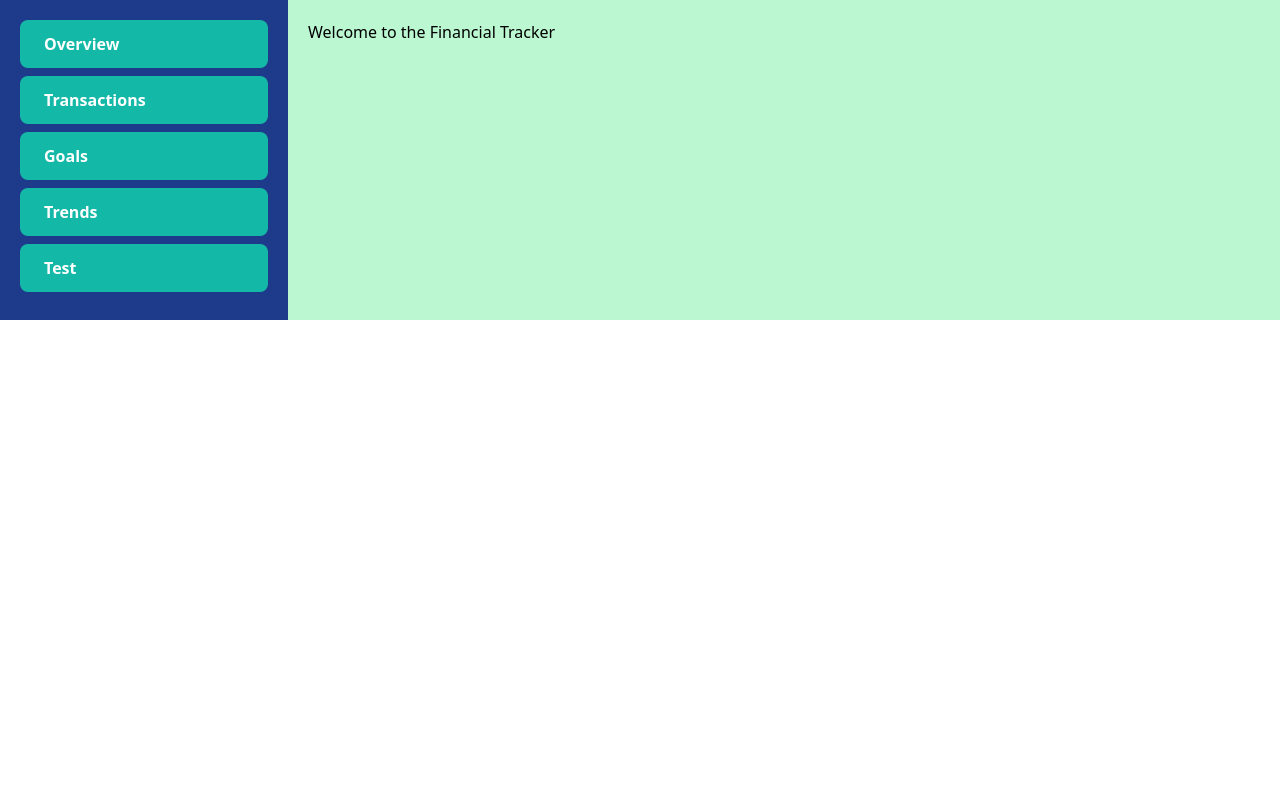
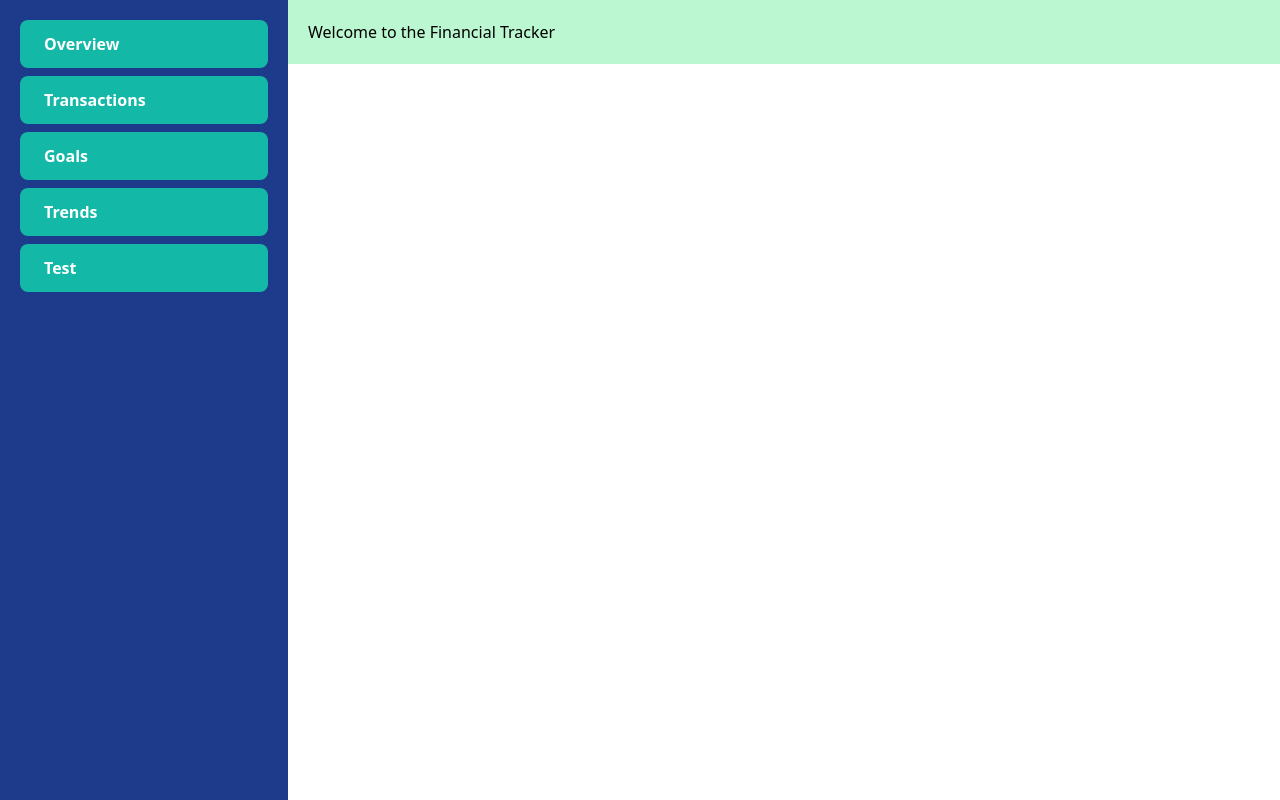
Before and after one commit to Tajohnson245/Financial_tracker, a React (Vite) app in the folder DBMSProject/frontend/: page / in a window 1280 px wide. Built offline with nearby package versions, Linux system fonts and the light colour scheme.

Commit message:
Fix Sidebar Component

```diff
--- a/DBMSProject/frontend/src/App.jsx
+++ b/DBMSProject/frontend/src/App.jsx
@@ -9,7 +9,7 @@ function App() {
     <Router>
       <div className="flex">
         <Sidebar />
-        <div className="flex-1 p-5 bg-green-200">
+        <div className="flex-1 p-5 ml-72 bg-green-200">
           <Routes>
             <Route path="/overview" element={<div>Overview Page</div>} />
             <Route
--- a/DBMSProject/frontend/src/components/Sidebar.jsx
+++ b/DBMSProject/frontend/src/components/Sidebar.jsx
@@ -3,7 +3,7 @@ import { Link } from "react-router-dom";
 
 const Sidebar = () => {
   return (
-    <div className="w-72 bg-blue-900 p-5 flex flex-col">
+    <div className="flex flex-col fixed min-h-screen top-0 left-0 w-72 bg-blue-900 p-5 ">
       <Link to="/overview">
         <div className="button bg-teal-500 hover:bg-teal-600 text-white font-bold py-3 px-6 rounded-lg mb-2">
           Overview
```
